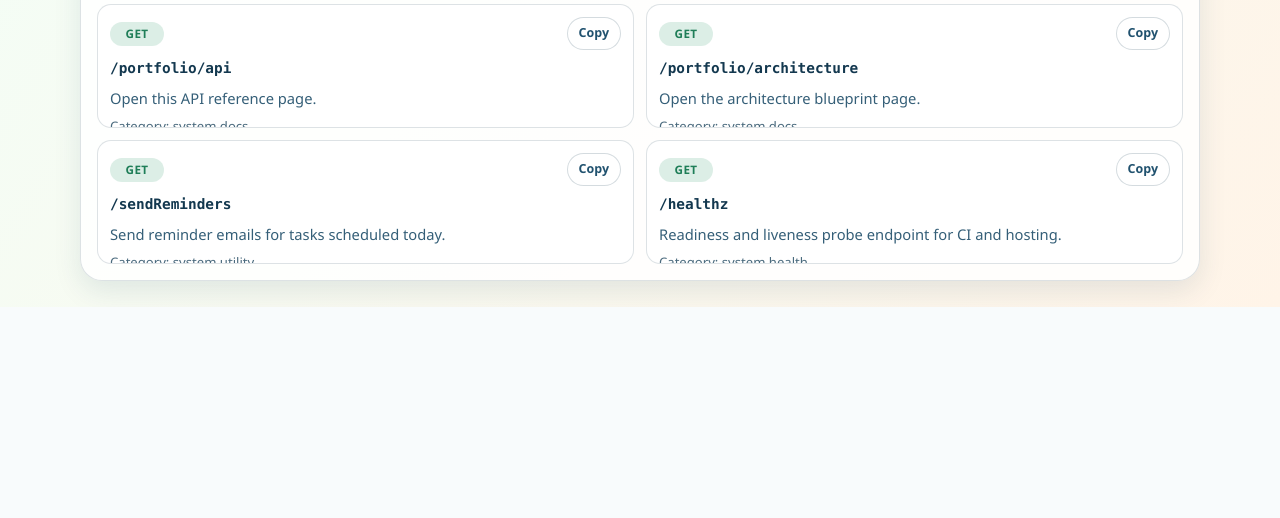
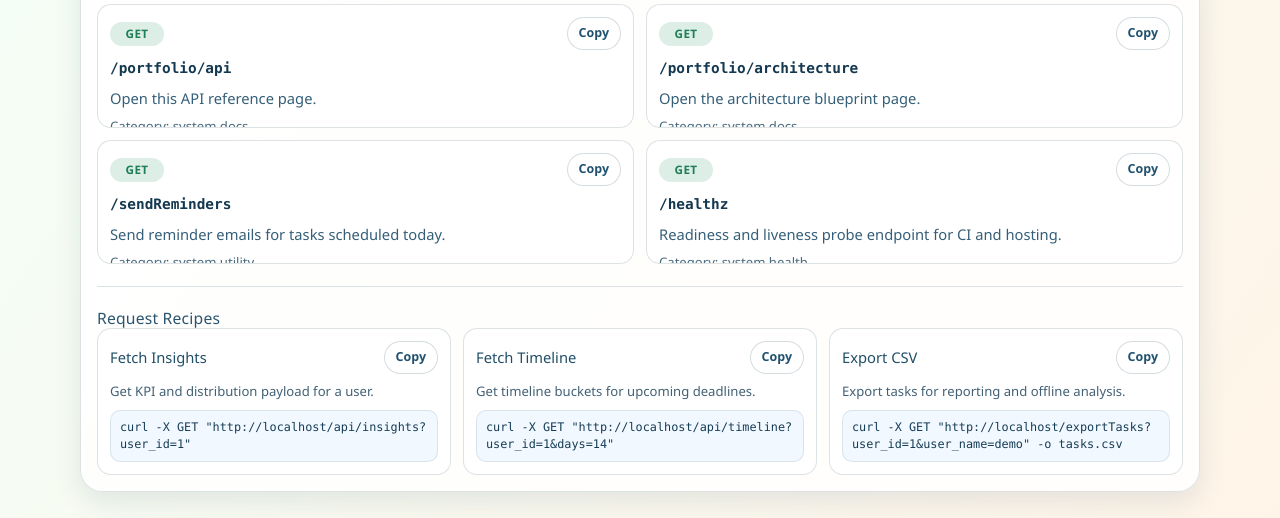
Before and after one commit to frankwyf/Flask_Todo_List, a Flask app: page /portfolio/api in a window 1280 px wide. Shown: the part 2804-3322 px from the top of the page. Before the commit the page ends 3111 px from the top, so only its background shows below. Run offline with Flask 3, Linux system fonts and the light colour scheme; some libraries are stand-ins or nearby versions.

Commit message:
feat: add risk alerts and API request recipe cards

```diff
--- a/app/static/css/portfolio-pages.css
+++ b/app/static/css/portfolio-pages.css
@@ -164,6 +164,59 @@ body::before {
   font-size: 0.98rem;
   color: #2b556f;
   letter-spacing: 0.2px;
+}
+
+.request-recipes {
+  margin-top: 22px;
+  border-top: 1px solid rgba(20, 62, 88, 0.14);
+  padding-top: 16px;
+}
+
+.recipe-grid {
+  display: grid;
+  grid-template-columns: repeat(3, minmax(0, 1fr));
+  gap: 12px;
+}
+
+.recipe-card {
+  border: 1px solid var(--pp-border);
+  border-radius: var(--pp-radius-md);
+  background: var(--pp-surface-strong);
+  padding: 12px;
+  display: grid;
+  gap: 8px;
+}
+
+.recipe-top {
+  display: flex;
+  justify-content: space-between;
+  gap: 8px;
+  align-items: center;
+}
+
+.recipe-card h4 {
+  margin: 0;
+  font-size: 0.92rem;
+  color: #214e67;
+}
+
+.recipe-card p {
+  margin: 0;
+  color: #436175;
+  font-size: 0.82rem;
+}
+
+.recipe-card pre {
+  margin: 0;
+  border-radius: 10px;
+  border: 1px solid rgba(19, 54, 77, 0.11);
+  background: rgba(241, 248, 255, 0.92);
+  color: #163d55;
+  font-size: 0.74rem;
+  line-height: 1.45;
+  white-space: pre-wrap;
+  word-break: break-word;
+  padding: 8px 9px;
 }
 
 .toolbar-actions {
@@ -403,11 +456,39 @@ body.dark .arch-note-list {
   color: #b4cce0;
 }
 
+[data-theme="dark"] .request-recipes,
+body.dark .request-recipes {
+  border-top-color: rgba(178, 207, 228, 0.24);
+}
+
+[data-theme="dark"] .recipe-card,
+body.dark .recipe-card {
+  background: rgba(10, 26, 42, 0.9);
+}
+
+[data-theme="dark"] .recipe-card h4,
+body.dark .recipe-card h4 {
+  color: #d5e9fb;
+}
+
+[data-theme="dark"] .recipe-card p,
+body.dark .recipe-card p {
+  color: #a8c1d6;
+}
+
+[data-theme="dark"] .recipe-card pre,
+body.dark .recipe-card pre {
+  border-color: rgba(182, 207, 226, 0.22);
+  background: rgba(3, 15, 26, 0.92);
+  color: #d1e5f8;
+}
+
 @media (max-width: 1000px) {
   .metrics-grid {
     grid-template-columns: repeat(2, minmax(0, 1fr));
   }
 
+  .recipe-grid,
   .endpoint-grid,
   .arch-grid {
     grid-template-columns: 1fr;
--- a/app/templates/portfolio_api.html
+++ b/app/templates/portfolio_api.html
@@ -395,6 +395,36 @@
                 <p class="endpoint-meta">Category: system health</p>
             </article>
         </div>
+
+        <section class="request-recipes" aria-label="Request examples">
+            <h3 class="category-heading">Request Recipes</h3>
+            <div class="recipe-grid">
+                <article class="recipe-card">
+                    <div class="recipe-top">
+                        <h4>Fetch Insights</h4>
+                        <button class="copy-btn" data-copy-value="GET /api/insights?user_id=1">Copy</button>
+                    </div>
+                    <p>Get KPI and distribution payload for a user.</p>
+                    <pre>curl -X GET "{{ request.host_url.rstrip('/') }}/api/insights?user_id=1"</pre>
+                </article>
+                <article class="recipe-card">
+                    <div class="recipe-top">
+                        <h4>Fetch Timeline</h4>
+                        <button class="copy-btn" data-copy-value="GET /api/timeline?user_id=1&days=14">Copy</button>
+                    </div>
+                    <p>Get timeline buckets for upcoming deadlines.</p>
+                    <pre>curl -X GET "{{ request.host_url.rstrip('/') }}/api/timeline?user_id=1&amp;days=14"</pre>
+                </article>
+                <article class="recipe-card">
+                    <div class="recipe-top">
+                        <h4>Export CSV</h4>
+                        <button class="copy-btn" data-copy-value="GET /exportTasks?user_id=1&user_name=demo">Copy</button>
+                    </div>
+                    <p>Export tasks for reporting and offline analysis.</p>
+                    <pre>curl -X GET "{{ request.host_url.rstrip('/') }}/exportTasks?user_id=1&amp;user_name=demo" -o tasks.csv</pre>
+                </article>
+            </div>
+        </section>
     </section>
 </main>
 <script src="../static/js/theme.js"></script>
```
Also changed, not shown: app/static/css/portfolio-upgrade.css (+47 -0 lines), app/static/js/home.js (+39 -0 lines), app/templates/dolist.html (+10 -0 lines), tests/click/test_routes_coverage.py (+11 -0 lines).
